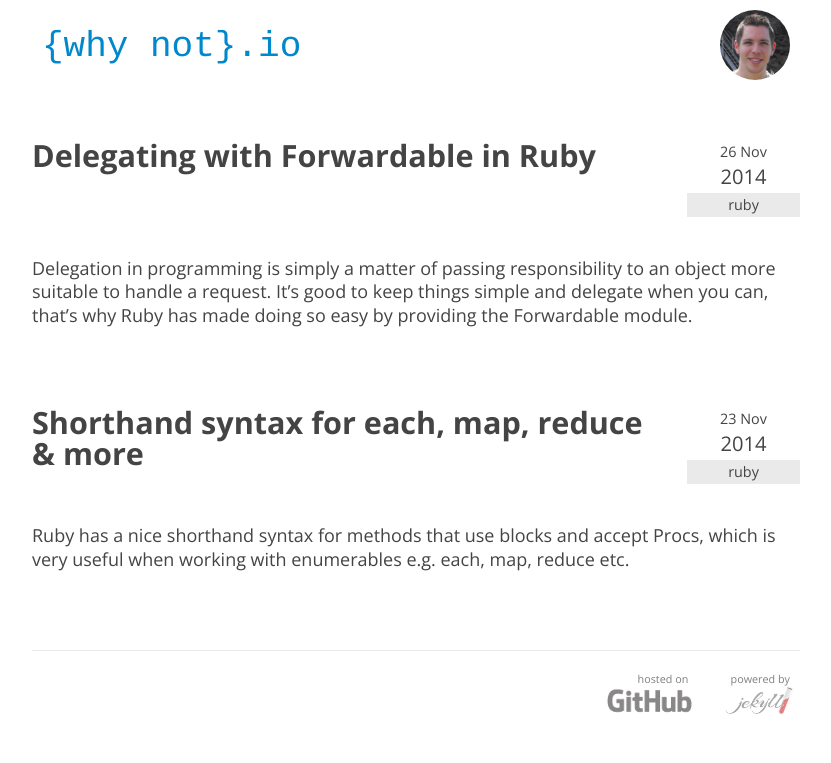
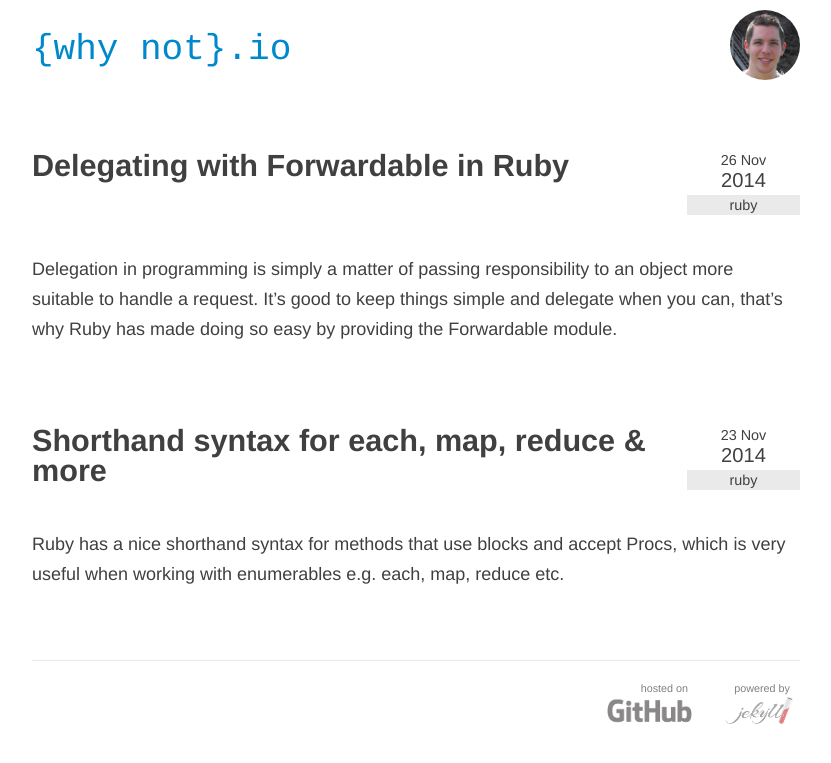
Before and after one commit to christemple/christemple.github.io, a Jekyll site: the page built from index.html, in a window 1280 px wide. Shown: the top 763 px of the page, without its empty margins (224-1055 px from the left). Built offline with Jekyll 4.4.1, drawn with Linux system fonts in a browser that asks for light colours; Markdown is read by kramdown in place of the engine named in the settings.

Commit message:
Making some design changes around fonts and line-height to make things easier to read

```diff
--- a/_assets/css/_functions.sass
+++ b/_assets/css/_functions.sass
@@ -17,6 +17,6 @@ $tablet: max-width 768px 12
     margin: 15px 0
   padding: 10px
   border-radius: 5px
-  background-color: #f7f7f7
-  border: 1px solid lightgray
+  background-color: #f0f0f0
   font-family: Courier, "Helvetica", sans-serif
+  line-height: 1.3em
--- a/css/app.css
+++ b/css/app.css
@@ -112,17 +112,18 @@ table {
   box-sizing: border-box; }
 
 body {
-  font: 18px "Open Sans", "Helvetica Neue", "Helvetica", sans-serif;
-  line-height: 24px;
-  color: #444; }
+  color: #404040;
+  font-size: 18px;
+  font-family: "Helvetica Neue", Helvetica, Arial, sans-serif;
+  line-height: 1.65em;
+  -webkit-font-smoothing: antialiased;
+  -moz-osx-font-smoothing: grayscale; }
   @media screen and (max-width: 768px) {
     body {
-      font-size: 15px;
-      line-height: 20px; } }
+      font-size: 15px; } }
   @media screen and (max-width: 400px) {
     body {
-      font-size: 14px;
-      line-height: 18px; } }
+      font-size: 14px; } }
 
 h1 {
   font-size: 2em; }
@@ -143,9 +144,9 @@ pre {
   margin: 20px 0;
   padding: 10px;
   border-radius: 5px;
-  background-color: #f7f7f7;
-  border: 1px solid lightgray;
+  background-color: #f0f0f0;
   font-family: Courier, "Helvetica", sans-serif;
+  line-height: 1.3em;
   overflow-x: auto; }
   @media screen and (max-width: 400px) {
     pre {
@@ -163,9 +164,9 @@ blockquote {
   margin: 20px 0;
   padding: 10px;
   border-radius: 5px;
-  background-color: #f7f7f7;
-  border: 1px solid lightgray;
+  background-color: #f0f0f0;
   font-family: Courier, "Helvetica", sans-serif;
+  line-height: 1.3em;
   font-style: italic;
   quotes: "“" "”" "‘" "’"; }
   @media screen and (max-width: 400px) {
@@ -204,15 +205,18 @@ strong {
   *zoom: 1;
   max-width: 768px;
   margin-left: auto;
-  margin-right: auto; }
+  margin-right: auto;
+  padding: 10px 0; }
   .site-wrapper:before, .site-wrapper:after {
     content: " ";
     display: table; }
   .site-wrapper:after {
     clear: both; }
+  @media screen and (max-width: 768px) {
+    .site-wrapper {
+      padding: 10px; } }
 
 header[role=banner] {
-  padding: 10px;
   min-height: 120px; }
   @media screen and (max-width: 768px) {
     header[role=banner] {
@@ -250,9 +254,6 @@ header[role=banner] {
 #content {
   margin-bottom: 30px;
   min-height: 500px; }
-  @media screen and (max-width: 768px) {
-    #content {
-      padding: 0 10px; } }
 
 footer {
   padding: 25px 0;
@@ -301,13 +302,14 @@ article {
       article header h1:last-child {
         margin-right: 0; }
     article header a {
-      color: #444; }
+      color: #404040; }
     article header .date {
       display: block;
       float: left;
       margin-right: 2.35765%;
       width: 14.70196%;
       display: inline-block;
+      line-height: 1.4em;
       text-align: center;
       font-size: 0.8em; }
       article header .date:last-child {
@@ -317,11 +319,6 @@ article {
       article header .date .category {
         background-color: #eaeaea;
         margin-top: 5px; }
-  article .content {
-    line-height: 130%; }
-    @media screen and (max-width: 768px) {
-      article .content {
-        line-height: 150%; } }
   article #comments {
     margin: 50px 0 20px; }
     @media screen and (max-width: 768px) {
```
Also changed, not shown: _assets/css/_template.sass (+6 -5 lines), _assets/css/app.css (+19 -22 lines), _assets/css/app.sass (+4 -7 lines).
